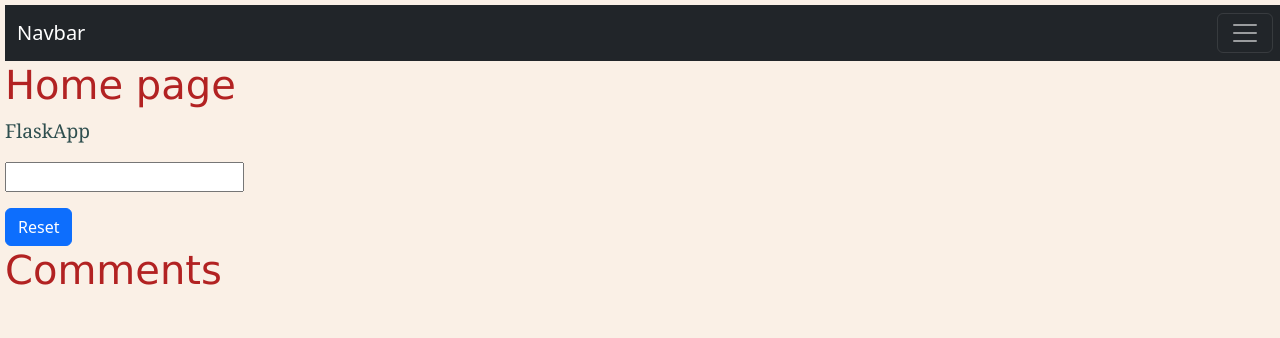
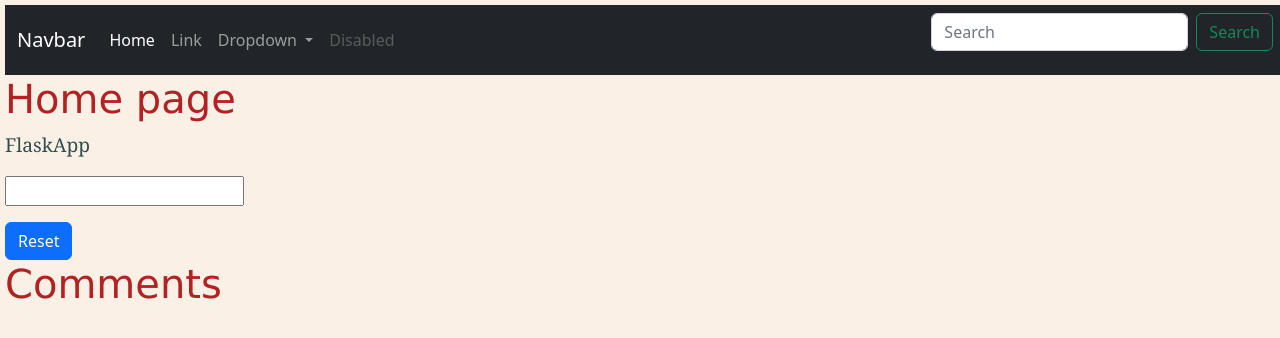
Before and after one commit to leonkarn/uk_lines_disrupt, a Flask app: page / in a window 1280 px wide. Shown: the top 338 px of the page. Run offline with Flask 2, Linux system fonts and the light colour scheme; data that the repository does not hold is empty.

Commit message:
add navbar

```diff
--- a/main_task/templates/base_root.html
+++ b/main_task/templates/base_root.html
@@ -27,7 +27,7 @@
       </style>
 
 
-      <nav class="navbar navbar-dark bg-dark" >
+<nav class="navbar navbar-expand-lg navbar-dark bg-dark">
   <div class="container-fluid">
     <a class="navbar-brand" href="#">Navbar</a>
     <button class="navbar-toggler" type="button" data-bs-toggle="collapse" data-bs-target="#navbarSupportedContent" aria-controls="navbarSupportedContent" aria-expanded="false" aria-label="Toggle navigation">
```
Lines whose indentation alone changed are shown as unchanged.
